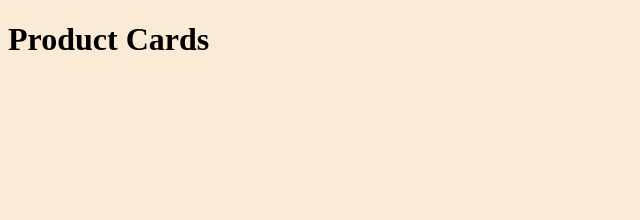
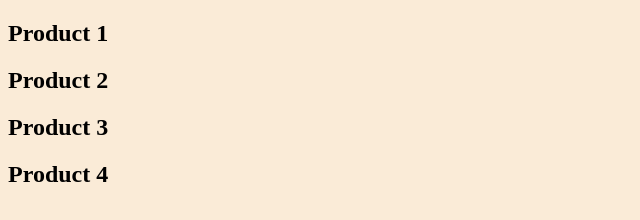
Before and after one commit to aclai4067/product-cards, a plain HTML site: page index.html in a window 1280 px wide. Shown: the whole page, without its empty margins (0-640 px from the left). Drawn offline with Linux system fonts and the light colour scheme.

Commit message:
created card divs w rows

```diff
--- a/index.html
+++ b/index.html
@@ -8,7 +8,30 @@
     <link rel="stylesheet" href="./main.css">
 </head>
 <body>
-    <h1>Product Cards</h1>
+    <div class="row">
+        <div class="card">
+            <header>
+                <h2>Product 1</h2>
+            </header>
+        </div>
+        <div class="card">
+            <header>
+                <h2>Product 2</h2>
+            </header>
+        </div>
+        <div class="card">
+            <header>
+                <h2>Product 3</h2>
+            </header>
+        </div>
+    </div>
+    <div class="row">
+        <div class="card">
+            <header>
+                <h2>Product 4</h2>
+            </header>
+        </div>
+    </div>
     <script src="./main.js"></script>
 </body>
 </html>
```
